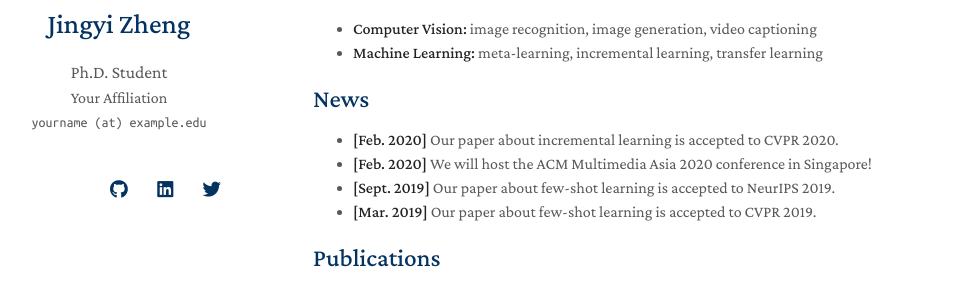
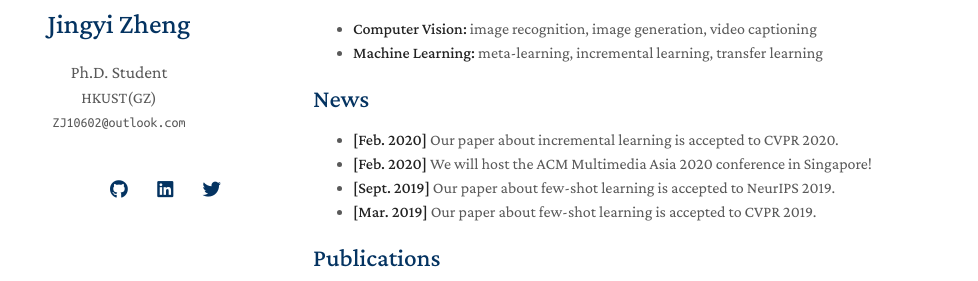
Before and after one commit to Jingyi62/jingyi62.github.io, a Jekyll site: the page built from index.md, in a window 1280 px wide. Shown: the part 178-459 px from the top of the page, without its empty margins (157-1135 px from the left). Built offline with Jekyll 4.4.1, drawn with Linux system fonts in a browser that asks for light colours; nearby versions of some CDN libraries; a style sheet for code colours, icons or effects is not loaded; our own code applies the rules of GitHub Pages for plain Markdown files.

Commit message:
Update _config.yml

```diff
--- a/_config.yml
+++ b/_config.yml
@@ -1,8 +1,8 @@
 # Basic Information
 title: Jingyi Zheng
 position: Ph.D. Student
-affiliation: Your Affiliation
-email: yourname (at) example.edu
+affiliation: HKUST(GZ)
+email: ZJ10602@outlook.com
 
 # Search Engine Optimization (SEO)
 # The following information is used to improve the website traffic from search engines, e.g., Google.
```
